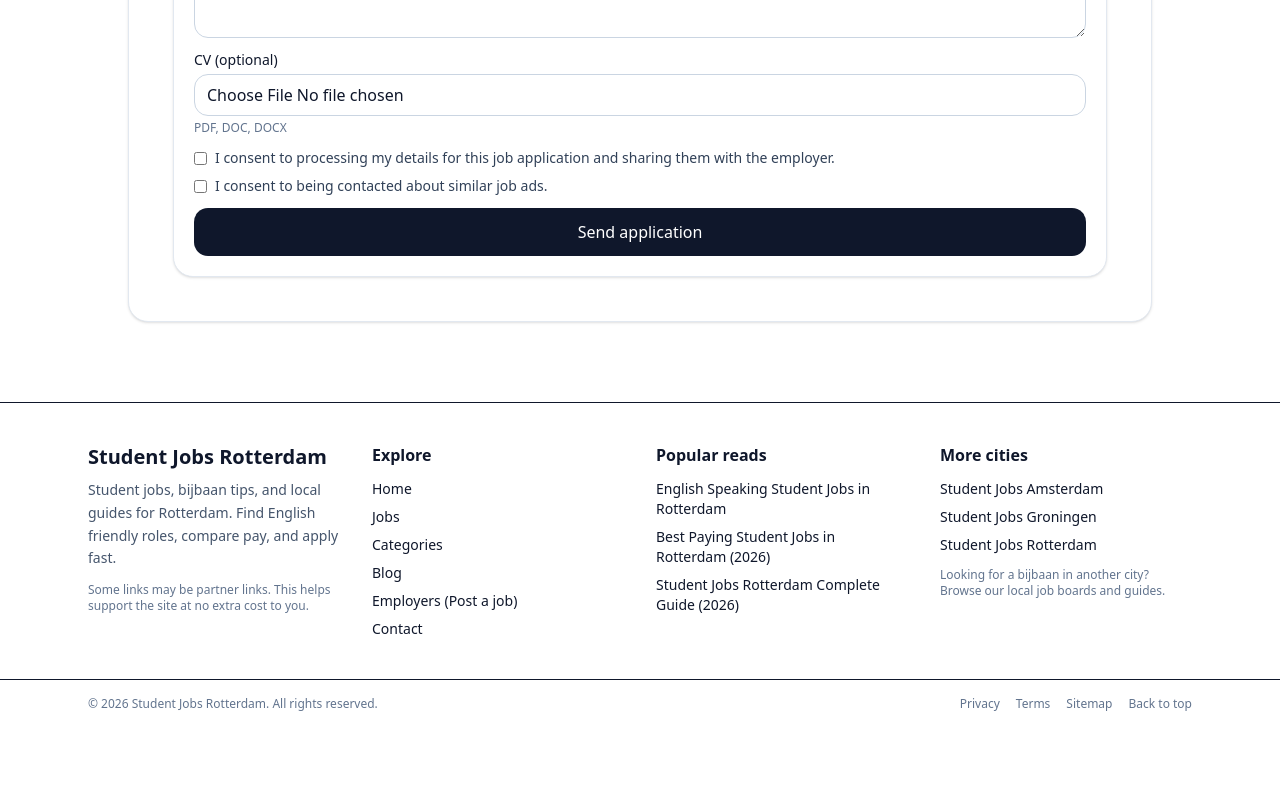
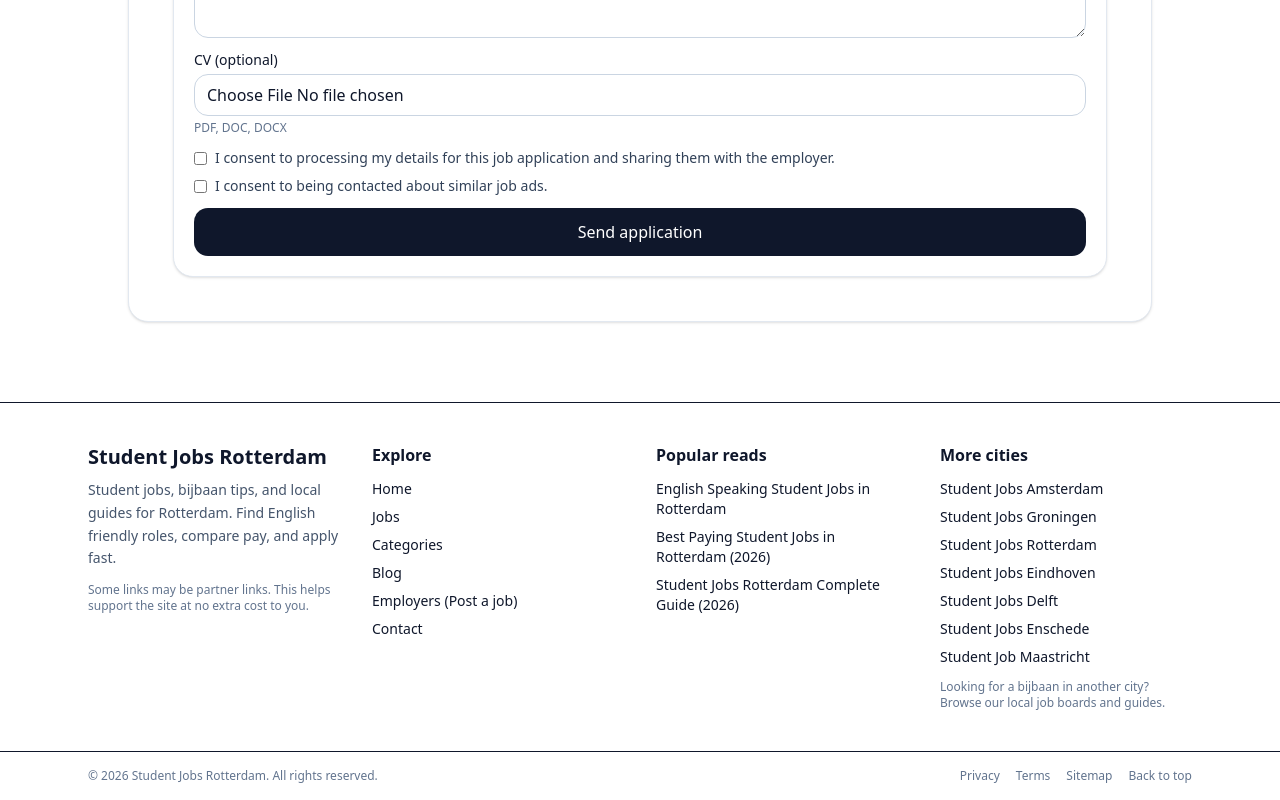
Before and after one commit to LazarPopov/studentjobrotterdam, a Next.js app: page /jobs/domakin-agent-rotterdam in a window 1280 px wide. Shown: the part 1310-2110 px from the top of the page. Before the commit the page ends 2038 px from the top, so only its background shows below. Built offline with nearby package versions, Linux system fonts and the light colour scheme; no server answers.

Commit message:
adding footer of all cites

```diff
--- a/src/components/SiteFooter.tsx
+++ b/src/components/SiteFooter.tsx
@@ -95,15 +95,17 @@ export default function SiteFooter() {
             Student Jobs Amsterdam
           </a>
         </li>
+
         <li>
           <a
-                href="https://studentjobsgroningen.nl/"
+            href="https://www.studentjobsgroningen.nl/"
             className="underline underline-offset-2"
             rel="noopener"
           >
             Student Jobs Groningen
           </a>
         </li>
+
         <li>
           <a
             href="https://www.studentjobsrotterdam.nl/"
@@ -111,6 +113,46 @@ export default function SiteFooter() {
             rel="noopener"
           >
             Student Jobs Rotterdam
+          </a>
+        </li>
+
+        <li>
+          <a
+            href="https://www.studentjobseindhoven.nl/"
+            className="underline underline-offset-2"
+            rel="noopener"
+          >
+            Student Jobs Eindhoven
+          </a>
+        </li>
+
+        <li>
+          <a
+            href="https://www.studentjobsdelft.nl/"
+            className="underline underline-offset-2"
+            rel="noopener"
+          >
+            Student Jobs Delft
+          </a>
+        </li>
+
+        <li>
+          <a
+            href="https://www.studentjobsenchede.nl/"
+            className="underline underline-offset-2"
+            rel="noopener"
+          >
+            Student Jobs Enschede
+          </a>
+        </li>
+
+        <li>
+          <a
+            href="https://www.studentjobmaastricht.nl/"
+            className="underline underline-offset-2"
+            rel="noopener"
+          >
+            Student Job Maastricht
           </a>
         </li>
       </ul>
```
Lines whose indentation alone changed are shown as unchanged.
